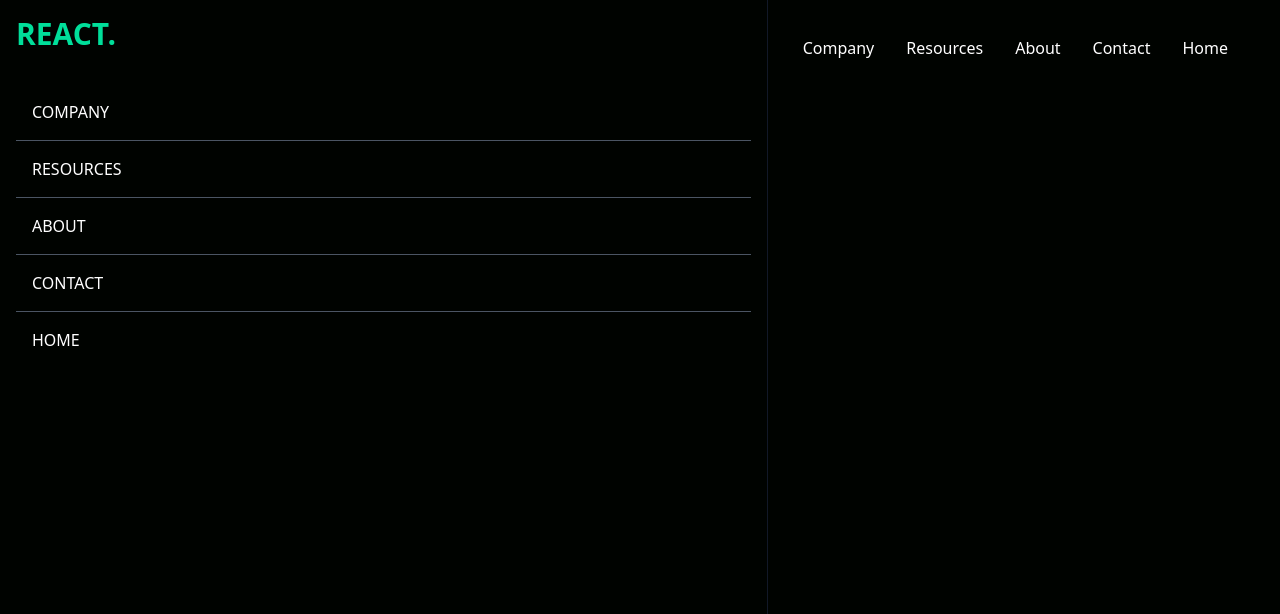
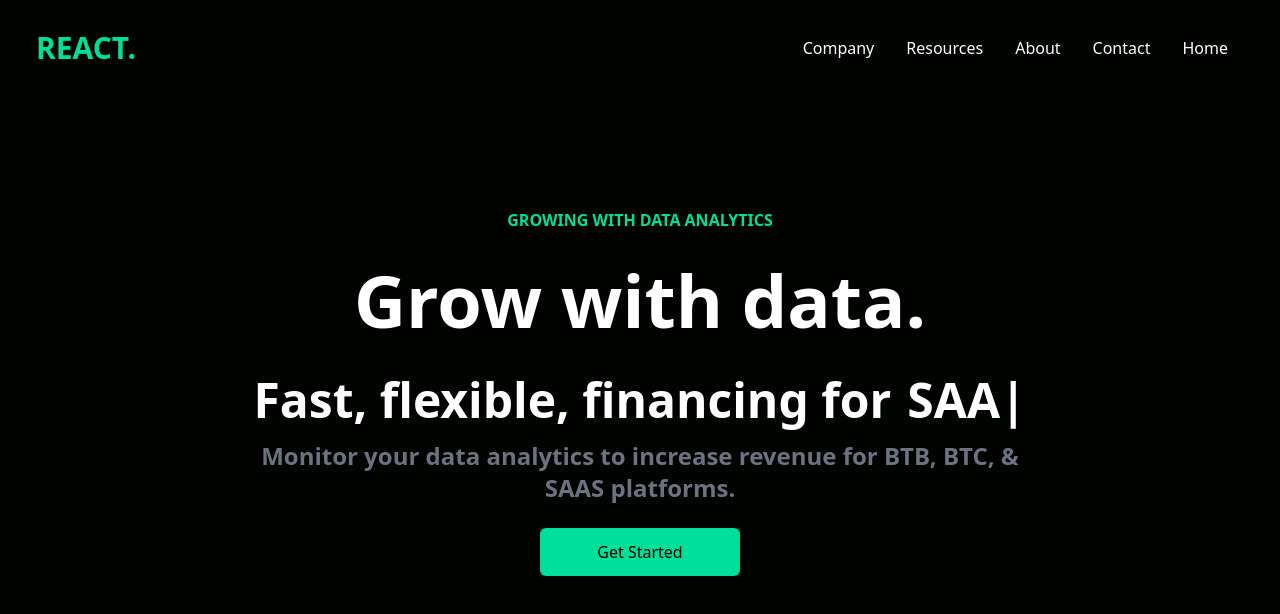
Before and after one commit to Harrytimbog/react-tailwind, a React (Vite) app: page / in a window 1280 px wide. Shown: the top 614 px of the page. Built offline with nearby package versions, Linux system fonts and the light colour scheme.

Commit message:
Create Hero session

```diff
--- a/package.json
+++ b/package.json
@@ -12,7 +12,8 @@
   "dependencies": {
     "react": "^18.2.0",
     "react-dom": "^18.2.0",
-    "react-icons": "^4.9.0"
+    "react-icons": "^4.9.0",
+    "react-typed": "^1.2.0"
   },
   "devDependencies": {
     "@types/react": "^18.0.37",
--- a/src/App.jsx
+++ b/src/App.jsx
@@ -1,9 +1,11 @@
+import Hero from "./components/Hero";
 import Navbar from "./components/Navbar";
 
 function App() {
   return (
     <>
       <Navbar />
+      <Hero />
     </>
   );
 }
--- /dev/null
+++ b/src/components/Hero.jsx
@@ -0,0 +1,38 @@
+import {} from "react";
+import Typed from "react-typed";
+
+const Hero = () => {
+  return (
+    <div className="text-white">
+      <div className="max-w-[800px] mt-[-96px] w-full h-screen mx-auto text-center flex flex-col justify-center">
+        <p className="text-[#00df9a] font-bold p-2">
+          GROWING WITH DATA ANALYTICS
+        </p>
+        <h1 className="md:text-7xl sm:text-6xl text-4xl font-bold md:py-6">
+          Grow with data.
+        </h1>
+        <div className="flex justify-center items-center">
+          <p className="md:text-5xl sm:text-4xl text-xl font-bold py-4">
+            Fast, flexible, financing for
+          </p>
+          <Typed
+            className="md:text-5xl sm:text-4xl text-xl font-bold md:pl-4 pl-2"
+            strings={["BTB", "BTC", "SAAS"]}
+            typeSpeed={120}
+            backSpeed={140}
+            loop
+          />
+        </div>
+        <p className="md:text-2xl text-xl font-bold text-gray-500">
+          Monitor your data analytics to increase revenue for BTB, BTC, & SAAS
+          platforms.
+        </p>
+        <button className="bg-[#00df9a] w-[200px] rounded-md font-medium my-6 mx-auto py-3 text-black">
+          Get Started
+        </button>
+      </div>
+    </div>
+  );
+};
+
+export default Hero;
--- a/src/components/Navbar.jsx
+++ b/src/components/Navbar.jsx
@@ -19,11 +19,11 @@
         <li className="p-4">Home</li>
       </ul>
       <div onClick={handleNav} className="block md:hidden">
-        {!nav ? <AiOutlineClose size={20} /> : <AiOutlineMenu size={20} />}
+        {nav ? <AiOutlineClose size={20} /> : <AiOutlineMenu size={20} />}
       </div>
       <div
         className={
-          !nav
+          nav
             ? "fixed left-0 top-0 w-[60%] h-full border-r border-r-gray-900 bg-[#000300] ease-in-out duration-500"
             : "fixed left-[-100%]"
         }
```
Also changed, not shown: 1 other file (tests, documents, lock files or other folders).
